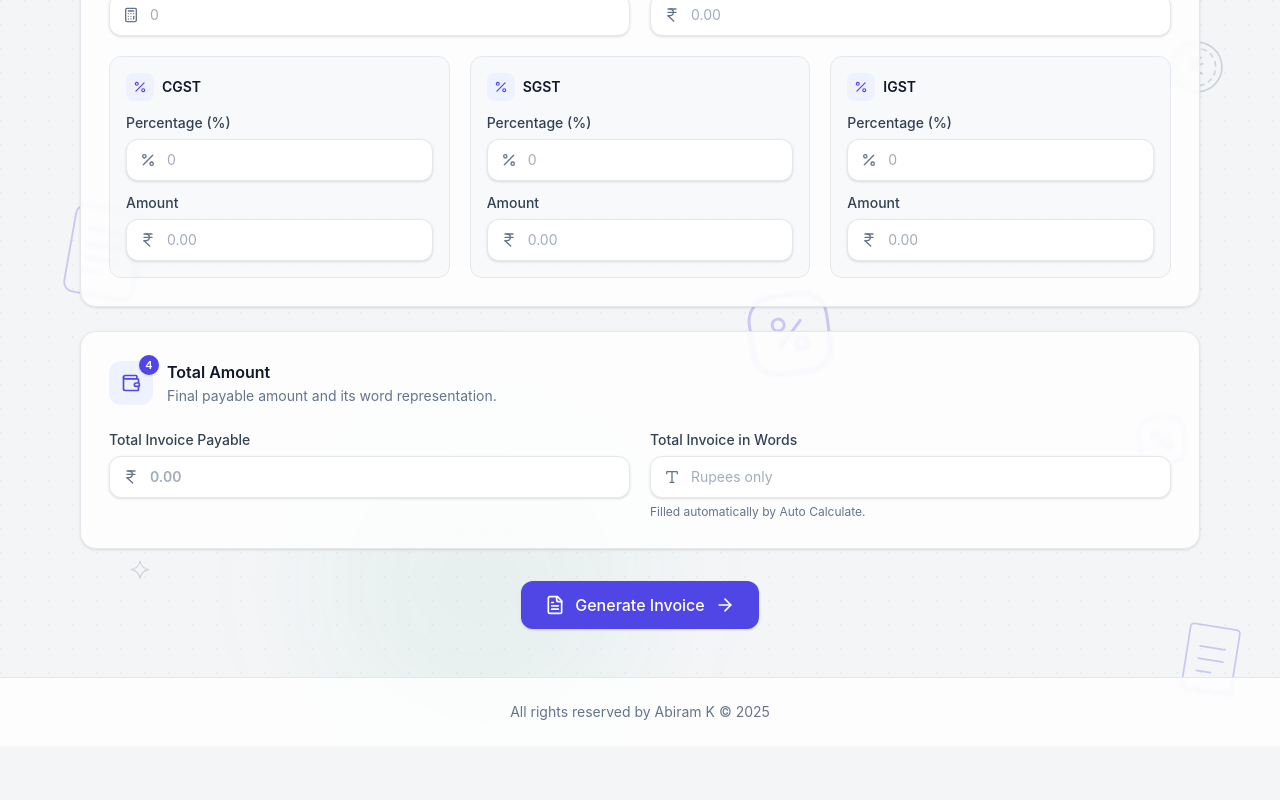
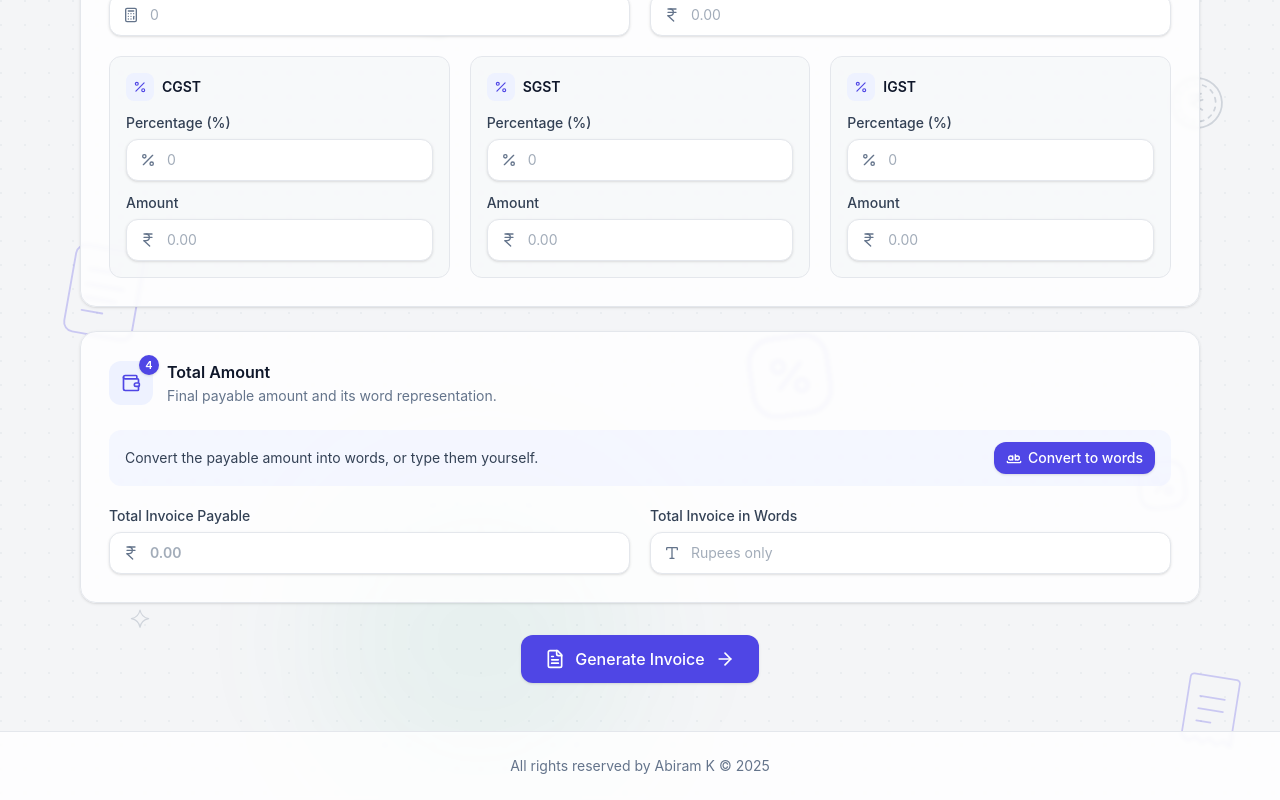
Before and after one commit to Abiram-k/invoice-generator, a React (Vite) app: page / in a window 1280 px wide. Shown: the part 1344-2144 px from the top of the page. Before the commit the page ends 2090 px from the top, so only its background shows below. Built offline with nearby package versions, Linux system fonts and the light colour scheme; what @react-pdf/renderer would draw is missing.

Commit message:
feat: add number to words conversion utility and integrate it into TotalPayable component

```diff
--- a/src/components/TaxSection.tsx
+++ b/src/components/TaxSection.tsx
@@ -4,6 +4,7 @@ import { Calculator, Check, IndianRupee, Percent } from "lucide-react";
 import { useInvoiceStore } from "../store/useInvoiceStore";
 import { TextField } from "./Field";
 import { Button } from "./Button";
+import { numberToWords } from "../utils/numberToWords";
 import { flashRing, iconPop } from "../utils/motion";
 
 type TaxFieldName =
@@ -27,77 +28,6 @@ const taxPairs: TaxPair[] = [
   { key: "igst", title: "IGST", percentageName: "igstPercentage", amountName: "igstAmount" },
 ];
 
-export const numberToWords = (num: number): string => {
-  if (num === 0) return "zero";
-
-  const ones = [
-    "",
-    "one",
-    "two",
-    "three",
-    "four",
-    "five",
-    "six",
-    "seven",
-    "eight",
-    "nine",
-    "ten",
-    "eleven",
-    "twelve",
-    "thirteen",
-    "fourteen",
-    "fifteen",
-    "sixteen",
-    "seventeen",
-    "eighteen",
-    "nineteen",
-  ];
-  const tens = [
-    "",
-    "",
-    "twenty",
-    "thirty",
-    "forty",
-    "fifty",
-    "sixty",
-    "seventy",
-    "eighty",
-    "ninety",
-  ];
-
-  function convert(n: number): string {
-    if (n < 20) return ones[n];
-    if (n < 100)
-      return (
-        tens[Math.floor(n / 10)] + (n % 10 !== 0 ? " " + ones[n % 10] : "")
-      );
-    if (n < 1000)
-      return (
-        ones[Math.floor(n / 100)] +
-        " hundred" +
-        (n % 100 !== 0 ? " and " + convert(n % 100) : "")
-      );
-    if (n < 100000)
-      return (
-        convert(Math.floor(n / 1000)) +
-        " thousand" +
-        (n % 1000 !== 0 ? " " + convert(n % 1000) : "")
-      );
-    if (n < 10000000)
-      return (
-        convert(Math.floor(n / 100000)) +
-        " lakh" +
-        (n % 100000 !== 0 ? " " + convert(n % 100000) : "")
-      );
-    return (
-      convert(Math.floor(n / 10000000)) +
-      " crore" +
-      (n % 10000000 !== 0 ? " " + convert(n % 10000000) : "")
-    );
-  }
-
-  return convert(num);
-};
 const TaxSection = () => {
   const { formData, setFormData } = useInvoiceStore();
   const flashControls = useAnimationControls();
--- a/src/components/TotalPayable.tsx
+++ b/src/components/TotalPayable.tsx
@@ -1,10 +1,26 @@
-import React from "react";
-import { IndianRupee, Type } from "lucide-react";
+import React, { useEffect, useState } from "react";
+import { AnimatePresence, motion, useAnimationControls } from "framer-motion";
+import { Check, IndianRupee, Type, WholeWord } from "lucide-react";
+import toast from "react-hot-toast";
+
 import { useInvoiceStore } from "../store/useInvoiceStore";
 import { TextField } from "./Field";
+import { Button } from "./Button";
+import { numberToWords } from "../utils/numberToWords";
+import { flashRing, iconPop } from "../utils/motion";
 
 const TotalPayable = () => {
   const { formData, setFormData } = useInvoiceStore();
+  const flashControls = useAnimationControls();
+  const [justConverted, setJustConverted] = useState(false);
+
+  // Clears the converted confirmation state shortly after it is shown.
+  useEffect(() => {
+    if (!justConverted) return;
+
+    const timer = setTimeout(() => setJustConverted(false), 1800);
+    return () => clearTimeout(timer);
+  }, [justConverted]);
 
   const handleChange = (
     e: React.ChangeEvent<HTMLInputElement | HTMLTextAreaElement>
@@ -13,8 +29,66 @@ const TotalPayable = () => {
     setFormData({ [name]: value });
   };
 
+  // Writes the payable amount out in words, rounded to the nearest rupee.
+  const handleConvertToWords = () => {
+    const amount = Number(formData.totalInvoicePayable);
+
+    if (!formData.totalInvoicePayable || Number.isNaN(amount)) {
+      toast.error("Enter the total invoice payable first.");
+      return;
+    }
+
+    if (amount < 0) {
+      toast.error("The payable amount cannot be negative.");
+      return;
+    }
+
+    const words = numberToWords(Math.round(amount));
+
+    setFormData({
+      totalInvoiceInWords: words.charAt(0).toUpperCase() + words.slice(1),
+    });
+    setJustConverted(true);
+    flashControls.start(flashRing);
+  };
+
   return (
-    <div className="grid grid-cols-1 gap-5 md:grid-cols-2">
+    <div className="space-y-5">
+      <div className="flex flex-wrap items-center justify-between gap-3 rounded-xl bg-brand-soft/60 px-4 py-3">
+        <p className="text-sm text-ink-soft">
+          Convert the payable amount into words, or type them yourself.
+        </p>
+        <Button
+          type="button"
+          size="sm"
+          onClick={handleConvertToWords}
+          icon={
+            <AnimatePresence mode="wait" initial={false}>
+              <motion.span
+                key={justConverted ? "done" : "convert"}
+                variants={iconPop}
+                initial="hidden"
+                animate="visible"
+                exit="exit"
+                className="flex"
+              >
+                {justConverted ? (
+                  <Check className="h-4 w-4" />
+                ) : (
+                  <WholeWord className="h-4 w-4" />
+                )}
+              </motion.span>
+            </AnimatePresence>
+          }
+        >
+          {justConverted ? "Converted" : "Convert to words"}
+        </Button>
+      </div>
+
+      <motion.div
+        animate={flashControls}
+        className="grid grid-cols-1 gap-5 rounded-xl md:grid-cols-2"
+      >
         <TextField
           id="totalInvoicePayable"
           name="totalInvoicePayable"
@@ -32,10 +106,10 @@ const TotalPayable = () => {
           label="Total Invoice in Words"
           placeholder="Rupees only"
           icon={<Type className="h-4 w-4" />}
-        hint="Filled automatically by Auto Calculate."
           value={formData.totalInvoiceInWords}
           onChange={handleChange}
         />
+      </motion.div>
     </div>
   );
 };
--- /dev/null
+++ b/src/utils/numberToWords.ts
@@ -0,0 +1,72 @@
+// Converts a whole number into Indian numbering system words.
+export const numberToWords = (num: number): string => {
+  if (num === 0) return "zero";
+
+  const ones = [
+    "",
+    "one",
+    "two",
+    "three",
+    "four",
+    "five",
+    "six",
+    "seven",
+    "eight",
+    "nine",
+    "ten",
+    "eleven",
+    "twelve",
+    "thirteen",
+    "fourteen",
+    "fifteen",
+    "sixteen",
+    "seventeen",
+    "eighteen",
+    "nineteen",
+  ];
+  const tens = [
+    "",
+    "",
+    "twenty",
+    "thirty",
+    "forty",
+    "fifty",
+    "sixty",
+    "seventy",
+    "eighty",
+    "ninety",
+  ];
+
+  function convert(n: number): string {
+    if (n < 20) return ones[n];
+    if (n < 100)
+      return (
+        tens[Math.floor(n / 10)] + (n % 10 !== 0 ? " " + ones[n % 10] : "")
+      );
+    if (n < 1000)
+      return (
+        ones[Math.floor(n / 100)] +
+        " hundred" +
+        (n % 100 !== 0 ? " and " + convert(n % 100) : "")
+      );
+    if (n < 100000)
+      return (
+        convert(Math.floor(n / 1000)) +
+        " thousand" +
+        (n % 1000 !== 0 ? " " + convert(n % 1000) : "")
+      );
+    if (n < 10000000)
+      return (
+        convert(Math.floor(n / 100000)) +
+        " lakh" +
+        (n % 100000 !== 0 ? " " + convert(n % 100000) : "")
+      );
+    return (
+      convert(Math.floor(n / 10000000)) +
+      " crore" +
+      (n % 10000000 !== 0 ? " " + convert(n % 10000000) : "")
+    );
+  }
+
+  return convert(num);
+};
```
Lines whose indentation alone changed are shown as unchanged.
